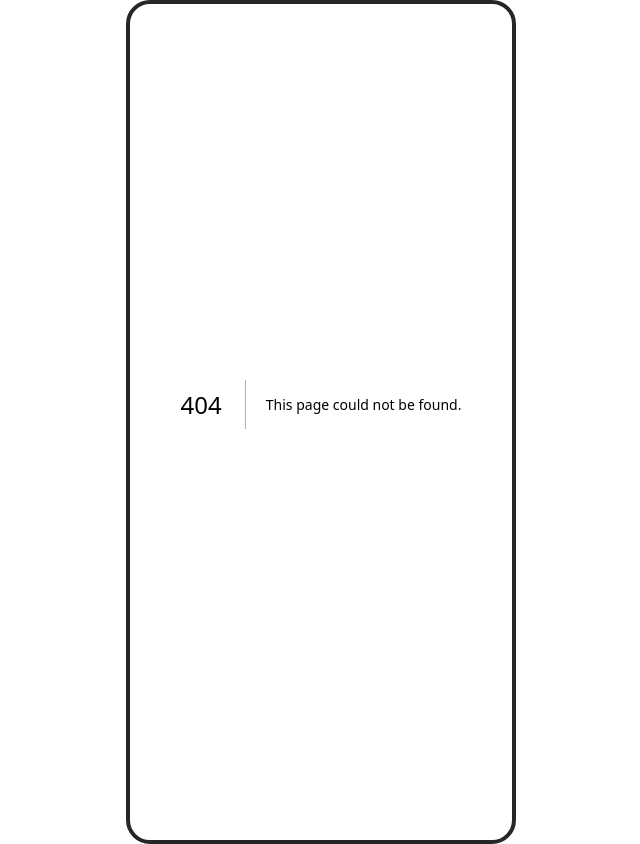
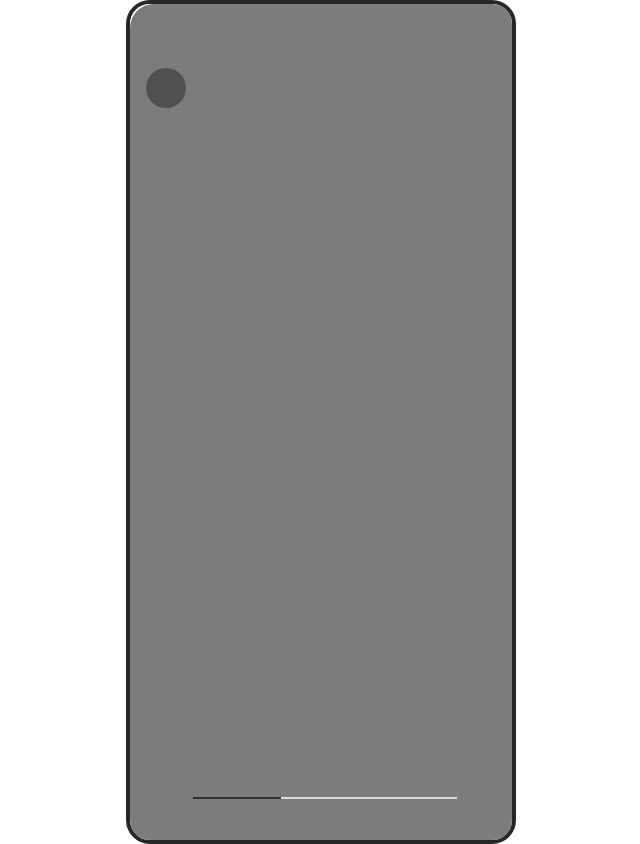
Before and after one commit to merryoumin/ddp, a Next.js app: page /detail in a window 1280 px wide. Before the commit this address had no page. Shown: the whole page, without its empty margins (319-959 px from the left). Built offline with nearby package versions, Linux system fonts and the light colour scheme.

Commit message:
detail page

```diff
--- /dev/null
+++ b/src/app/detail/page.jsx
@@ -0,0 +1,18 @@
+"use client";
+
+import Link from "next/link";
+
+export default function Detail() {
+  return (
+    <div className="w-[390px] h-[844px] relative opacity-80 bg-white rounded-3xl">
+      <div className="w-[390px] h-[844px] left-0 top-0 absolute bg-neutral-900 bg-opacity-70 rounded-3xl" />
+      <div className="w-[54px] h-[0px] left-[99px] top-[-44px] absolute border border-white"></div>
+      <div className="w-10 h-10 left-[16px] top-[64px] absolute">
+        <div className="w-10 h-10 left-0 top-0 absolute bg-black bg-opacity-60 rounded-full" />
+        <div className="w-5 h-5 left-[10px] top-[10px] absolute" />
+      </div>
+      <div className="w-[264px] h-[0px] left-[63px] top-[793px] absolute border border-stone-300"></div>
+      <div className="w-[88px] h-[0px] left-[63px] top-[793px] absolute border border-black"></div>
+    </div>
+  );
+}
```
